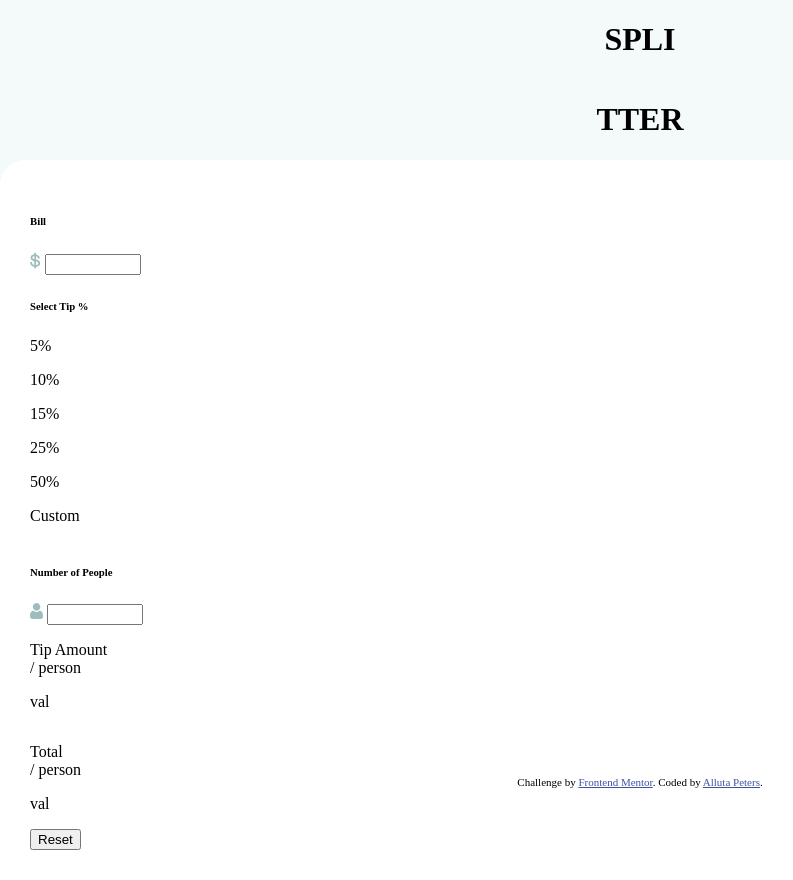
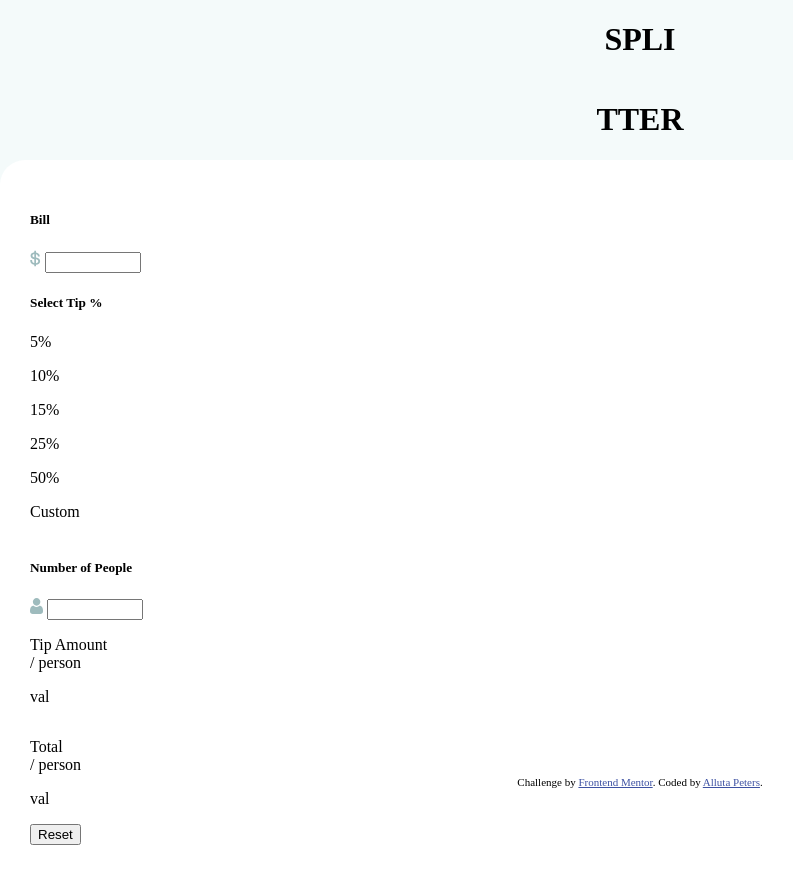
Before and after one commit to lutajpeters/tip-calculator-app, a plain HTML site: page index.html in a window 1280 px wide. Shown: the whole page, without its empty margins (0-793 px from the left). Drawn offline with Linux system fonts and the light colour scheme.

Commit message:
changed card heading tags to h5.

```diff
--- a/index.html
+++ b/index.html
@@ -30,7 +30,7 @@
       <section class="card-bill">
         <section class="bill-value">
           <header class="bill-header">
-            <h6>Bill</h6>
+            <h5>Bill</h5>
           </header>
           <div class="bill-input">
             <img src="/images/icon-dollar.svg" alt="dollar sign" />
@@ -39,7 +39,7 @@
         </section>
         <section class="bill-tip-options">
           <header>
-            <h6>Select Tip %</h6>
+            <h5>Select Tip %</h5>
           </header>
           <div class="tip-options">
             <p>5%</p>
@@ -52,11 +52,11 @@
         </section>
         <section class="bill-party-size">
           <header>
-            <h6>Number of People</h6>
+            <h5>Number of People</h5>
           </header>
           <div class="party-size-input">
             <img src="/images/icon-person.svg" alt="people" />
-            <input type="number" id="billAmount" name="billAmount" min="0" max="1000000" />
+            <input type="number" id="partySize" name="partySize" min="0" max="1000000" />
           </div>
         </section>
       </section>
```
